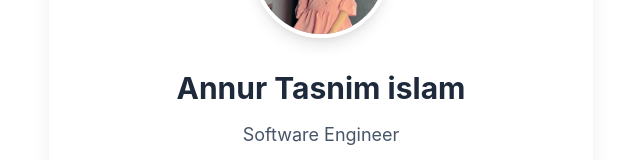
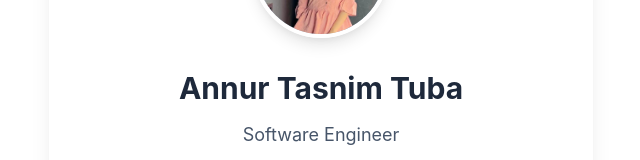
Before and after one commit to annurtasnimislam/my-profile, a React (Create React App) app: page / in a window 1280 px wide. Shown: the part 282-442 px from the top of the page, without its empty margins (319-959 px from the left). Built offline with nearby package versions, Linux system fonts and the light colour scheme.

Commit message:
change: name

```diff
--- a/src/App.js
+++ b/src/App.js
@@ -60,7 +60,7 @@ function App() {
             marginBottom: '8px',
           }}
         >
-          Annur Tasnim islam
+          Annur Tasnim Tuba
         </h1>
 
         <p
```
